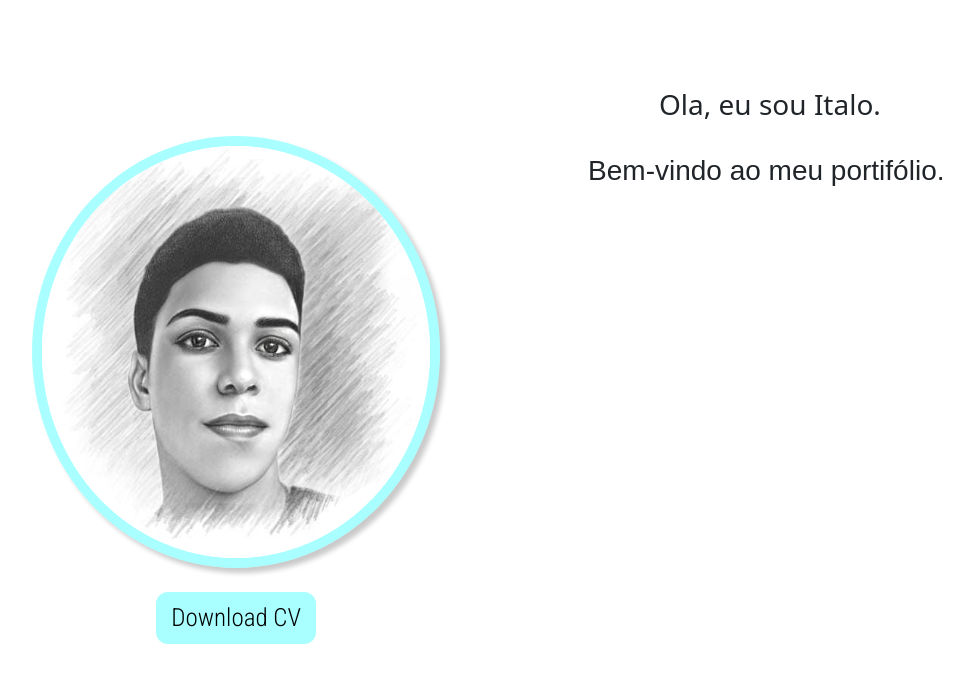
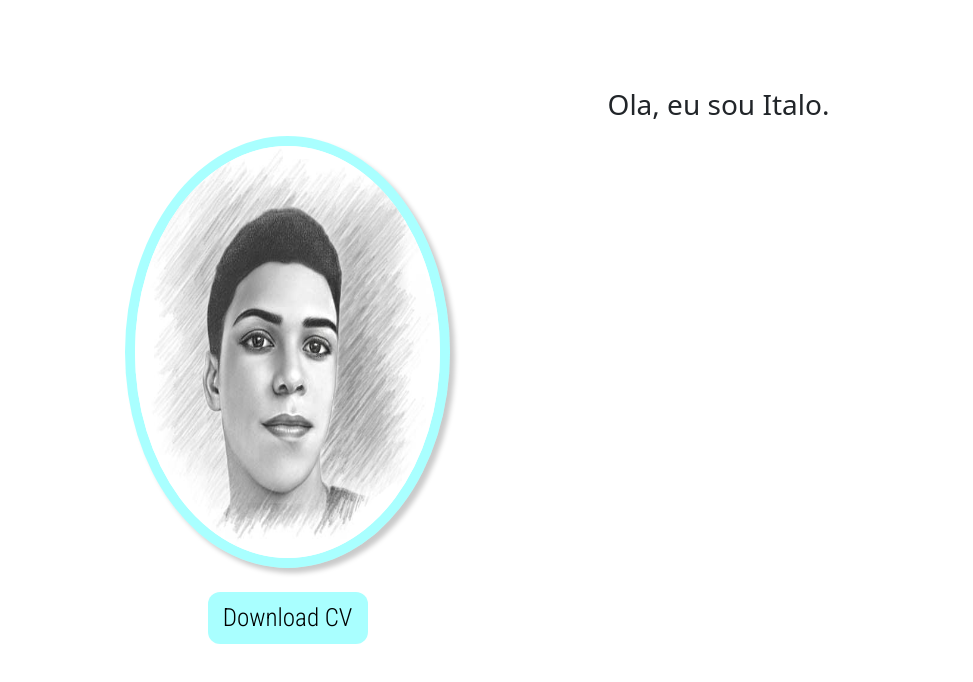
Before and after one commit to italoferreira0/new-portifolio, a React (Vite) app: page / in a window 1280 px wide. Shown: the top 682 px of the page, without its empty margins (137-1110 px from the left). Built offline with nearby package versions, Linux system fonts and the light colour scheme.

Commit message:
apresentação

```diff
--- a/src/componentes/Apresentacao/Apresentacao.jsx
+++ b/src/componentes/Apresentacao/Apresentacao.jsx
@@ -19,12 +19,12 @@ export default function Apresentacao(props) {
                     <div >
                         <br/><br />
                         <h3>Ola, eu sou Italo.</h3>
-                        <Typical
+                        {/* <Typical
                             steps={['Bem-vindo ao meu portifólio.',4000,'',1000]}
                             loop={Infinity}
                             wrapper="h3"
                             className="subTextoAnimado"
-                        />
+                        /> */}
 
                         {/* <p id='paragrafro'><h2>Ola eu sou Italo</h2></p> */}
                         {/* <p><h3>Bem-vindo ao meu portifolio</h3></p> */}
```
